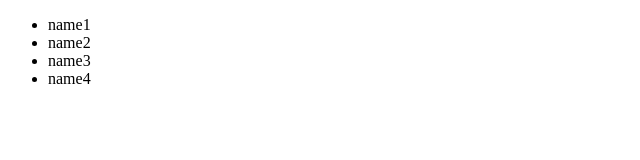
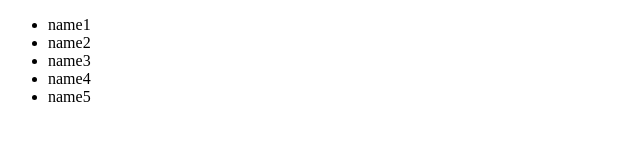
Before and after one commit to bashiri1987/project-one, a plain HTML site: page index.html in a window 1280 px wide. Shown: the full height of the page, 0-640 px from the left. Drawn offline with Linux system fonts and the light colour scheme.

Commit message:
Update index.html

```diff
--- a/index.html
+++ b/index.html
@@ -17,6 +17,7 @@
             <li>name2</li>
             <li>name3</li>
             <li>name4</li>
+            <li>name5</li>
         </ul>
     </nav>
 
```
